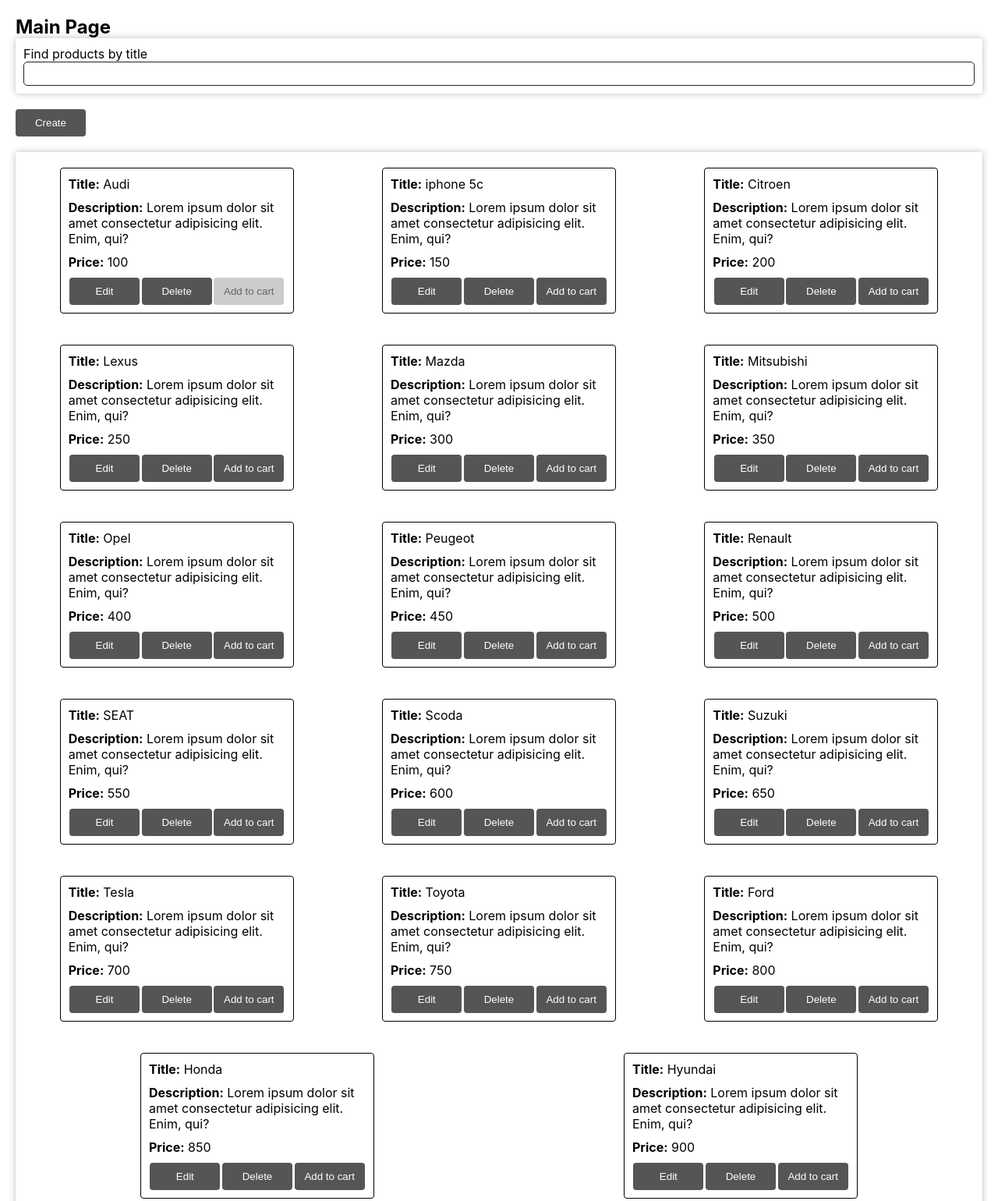
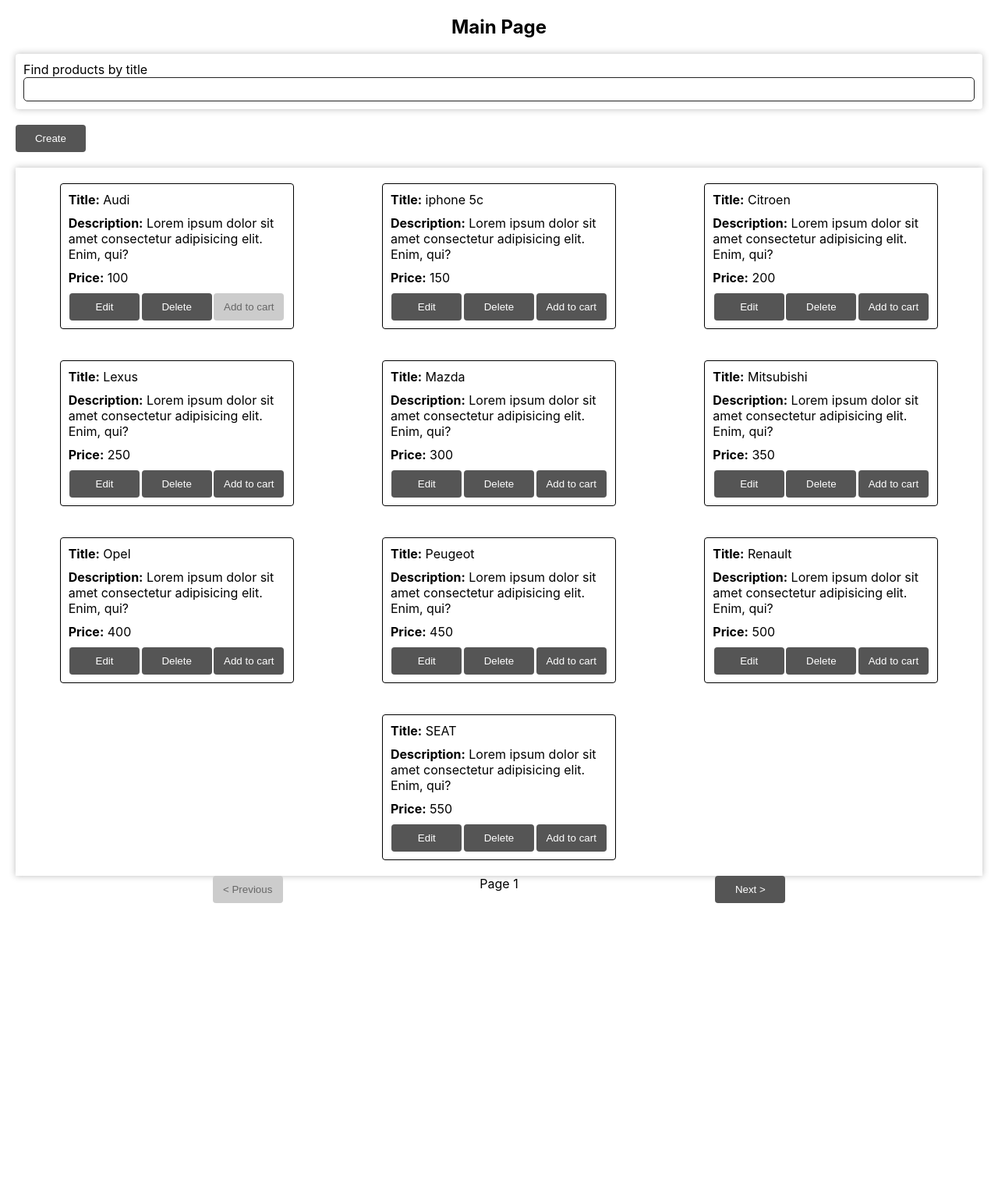
Before and after one commit to ivanberko/Qualium_Systems, a React app: page / in a window 1280 px wide. Shown: the top 1540 px of the page at 78% size. After the commit the page ends 1178 px from the top, so only its background shows below. Built offline with nearby package versions, Linux system fonts and the light colour scheme; data requests are answered from the project's data file.

Commit message:
add pagination on Main page

```diff
--- a/src/components/App/index.js
+++ b/src/components/App/index.js
@@ -14,18 +14,19 @@
 import { fetchProducts } from '../../services/apiServices';
 
 // Utils
-import { findProduct } from '../../utils'
+import { findProduct } from '../../utils';
 
 // Styles
 import './App.module.css';
 
 const App = () => {
   const [products, setProducts] = useState([]);
+  const [page, setPage] = useState(1);
   const [filter, setFilter] = useState('');
 
   useEffect(() => {
-    fetchProducts().then(data => setProducts(data));
-  }, []);
+    fetchProducts(page).then(data => setProducts(data));
+  }, [page]);
 
   const filteredProducts = findProduct(filter, products);
 
@@ -36,7 +37,9 @@
         setProducts,
         filteredProducts,
         filter,
-        setFilter
+        setFilter,
+        page,
+        setPage
       }}
     >
       <main className='app'>
--- a/src/pages/MainView/MainView.module.css
+++ b/src/pages/MainView/MainView.module.css
@@ -2,3 +2,13 @@
   display: inline-block;
   margin-bottom: 20px;
 }
+
+.btnBox {
+  display: flex;
+  justify-content: space-evenly;
+}
+
+.titlePage {
+  text-align: center;
+  margin-bottom: 20px;
+}
--- a/src/pages/MainView/index.js
+++ b/src/pages/MainView/index.js
@@ -1,20 +1,49 @@
 import { NavLink } from 'react-router-dom';
+import { useContext } from 'react';
+import Context from '../../context';
 import CardList from '../../components/ListCards';
 import Filter from '../../components/Filter';
 import Button from '../../components/Button';
 
+import { fetchProducts } from '../../services/apiServices';
+
 // Styles
-import {btnCreate} from './MainView.module.css'
+import { btnCreate, btnBox, titlePage } from './MainView.module.css';
 
 const MainPage = () => {
+  const { page, setPage, products, setProducts } = useContext(Context);
+
+  const handleClickNext = () => {
+    setPage(page + 1);
+    fetchProducts(page).then(data => setProducts(data));
+  };
+
+  const handleClickPrev = () => {
+    setPage(page - 1);
+    fetchProducts(page).then(data => setProducts(data));
+  };
+
   return (
     <section>
-      <h1>Main Page </h1>
+      <h1 className={titlePage}>Main Page </h1>
       <Filter />
       <NavLink to='/create' className={btnCreate}>
-        <Button label={'Create'}/>
+        <Button label={'Create'} />
       </NavLink>
       <CardList />
+      <div className={btnBox}>
+        <Button
+          label={'< Previous'}
+          handleClick={handleClickPrev}
+          isActive={page === 1 ? true : false}
+        />
+        <p>Page {page}</p>
+        <Button
+          label={'Next >'}
+          handleClick={handleClickNext}
+          isActive={products.length !== 10 ? true : false}
+        />
+      </div>
     </section>
   );
 };
--- a/src/services/apiServices.js
+++ b/src/services/apiServices.js
@@ -1,7 +1,7 @@
 const baseUrl = 'http://localhost:3000';
 
-export const fetchProducts = async () => {
-  const res = await fetch(`${baseUrl}/products`)
+export const fetchProducts = async page => {
+  const res = await fetch(`${baseUrl}/products?_page=${page}&_limit=10`)
     .then(response => response.json())
     .then(data => data);
 
```
